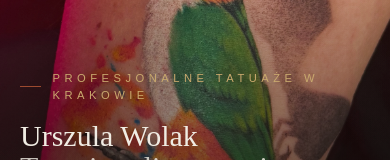
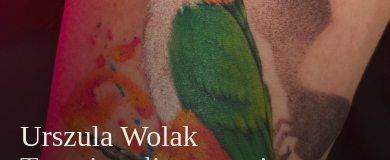
Before and after one commit to Gho2st/tattoo, a Next.js app: page / in a window 390 px wide. Shown: the part 349-509 px from the top of the page. Built offline with nearby package versions, Linux system fonts and the light colour scheme.

Commit message:
Update Hero.jsx

```diff
--- a/components/homepage/Hero.jsx
+++ b/components/homepage/Hero.jsx
@@ -137,7 +137,7 @@ export default function Hero() {
 
       {/* Treść */}
       <div className="relative z-10 mt-auto flex flex-col px-5 pb-10 sm:px-8 sm:pb-12 lg:px-20 lg:pb-20 2xl:pb-32">
-        <span className="flex items-center gap-3 text-[0.7rem] tracking-[0.4em] uppercase text-[#c9a96e] mb-4">
+        <span className="hidden md:flex  items-center gap-3 text-[0.7rem] tracking-[0.4em] uppercase text-[#c9a96e] mb-4">
           <span className="block w-6 h-px bg-[#9C4A2F]" />
           Profesjonalne tatuaże w Krakowie
         </span>
```
